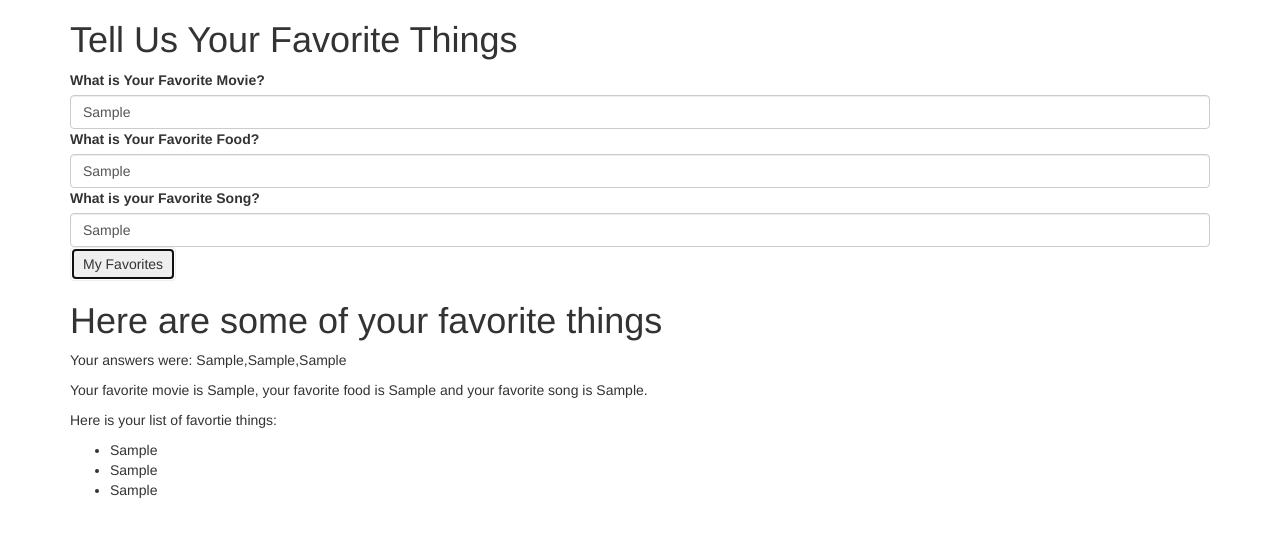
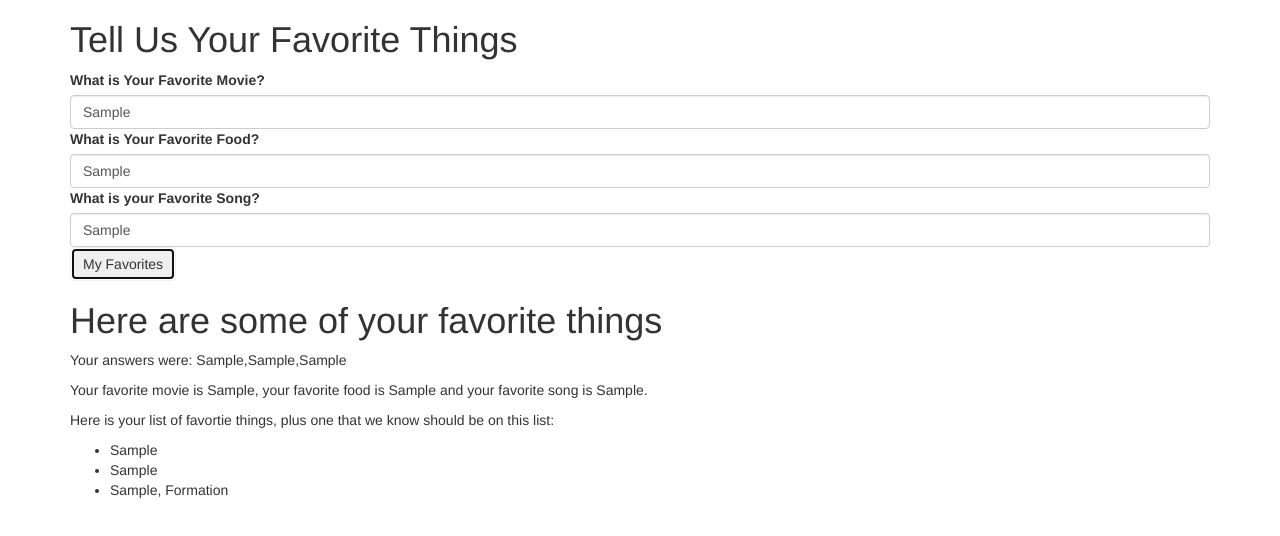
Before and after one commit to aesadin/favorite-things, a plain HTML site: page index.html in a window 1280 px wide. Both pictures are taken after typing "Sample", "Sample", "Sample" into the empty fields and a click on the button "My Favorites". Drawn offline with Linux system fonts and the light colour scheme.

Commit message:
add item to list of favorite songs using the push method
Co-authored-by: Lizzie Van Hook <evanhook360@gmail.com>

```diff
--- a/index.html
+++ b/index.html
@@ -34,7 +34,7 @@
         <p>Your favorite movie is <span id="movieSpan"></span>, your favorite food is
           <span id="foodSpan"></span> and your favorite song is <span id="songSpan"></span>.
         </p>
-        <p>Here is your list of favortie things:
+        <p>Here is your list of favortie things, plus one that we know should be on this list:
           <ul>
             <li id="movie1"></li>
             <li id="food1"></li>
--- a/js/scripts.js
+++ b/js/scripts.js
@@ -14,10 +14,11 @@ $(document).ready(function() {
   const newMovie = [allMyFavoriteThings[0]];
   const newFood = [allMyFavoriteThings[1]]
   const newSong = [allMyFavoriteThings[2]]
+  //const newSong2 = [newSong.push("Formation")];
 
   $("#movie1").text(newMovie.toString());
   $("#food1").text(newFood.toString());
-  $("#song1").text(newSong.toString());
+  $("#song1").text(newSong.toString(newSong.push(" Formation")));
 
   });
 });
```
